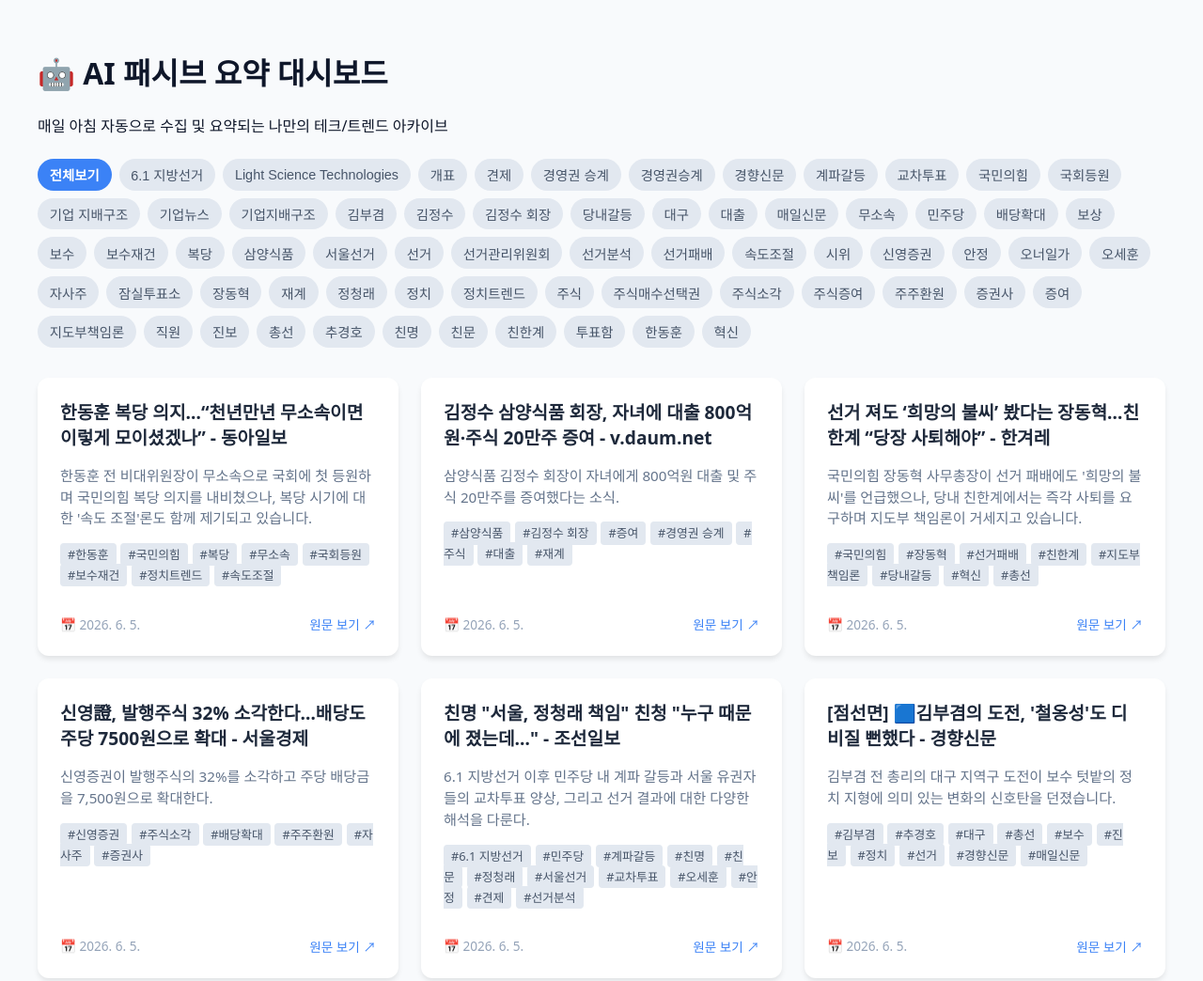
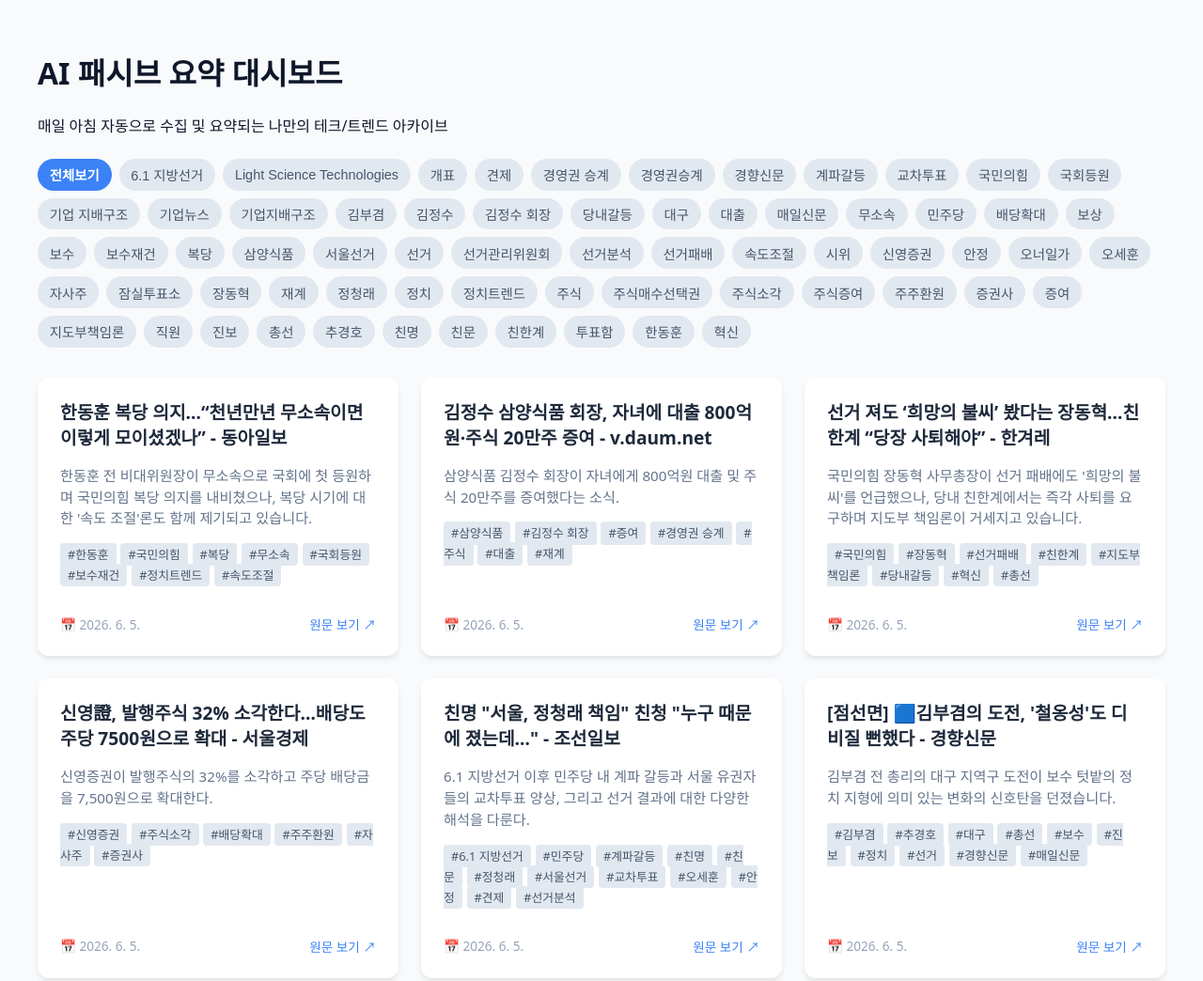
Before and after one commit to sdavids5889/stock_dashboard, an Astro site: page / in a window 1280 px wide. Shown: the top 1044 px of the page at 94% size. Built offline with nearby package versions, Linux system fonts and the light colour scheme; Astro itself is replaced by a stand-in of ours.

```diff
--- a/src/pages/index.astro
+++ b/src/pages/index.astro
@@ -38,7 +38,7 @@ const uniqueTags = Array.from(allTags).sort();
   </head>
   <body>
     <header>
-      <h1>🤖 AI 패시브 요약 대시보드</h1>
+      <h1>AI 패시브 요약 대시보드</h1>
       <p>매일 아침 자동으로 수집 및 요약되는 나만의 테크/트렌드 아카이브</p>
     </header>
 
```
